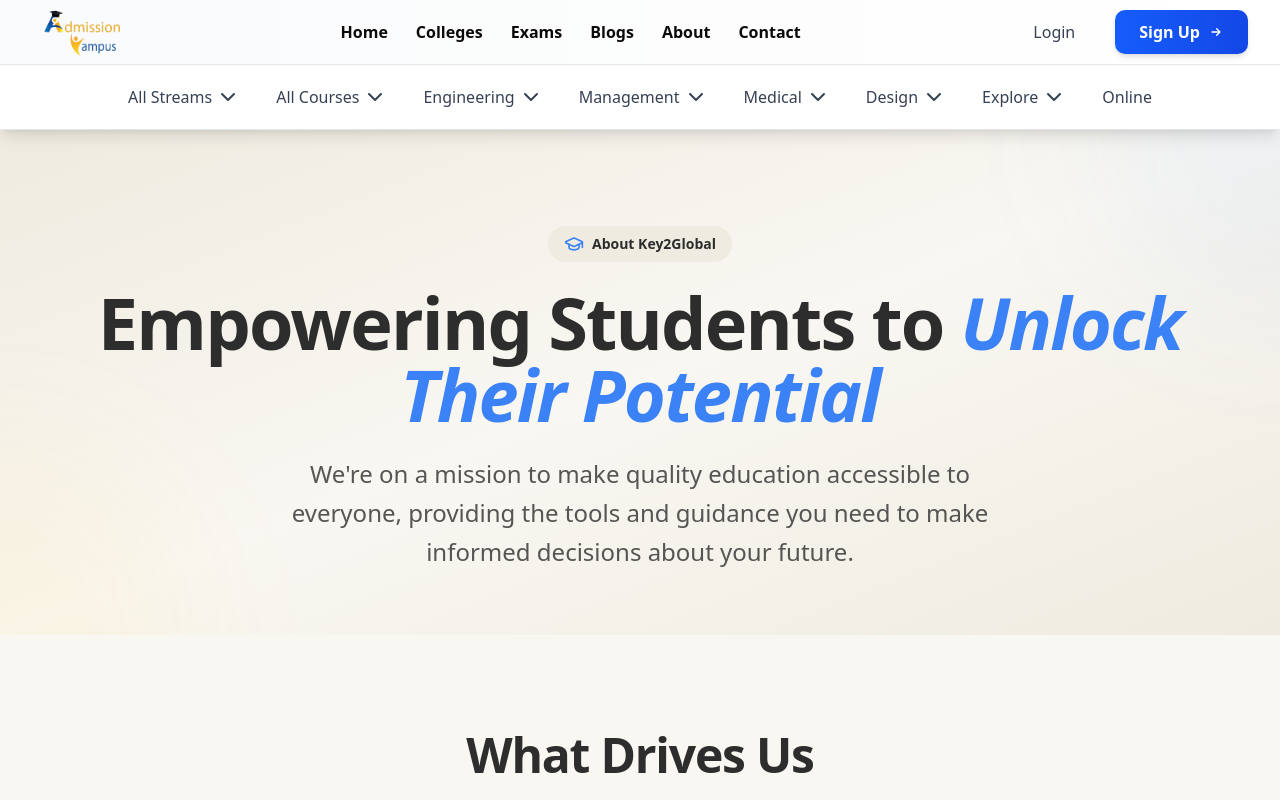
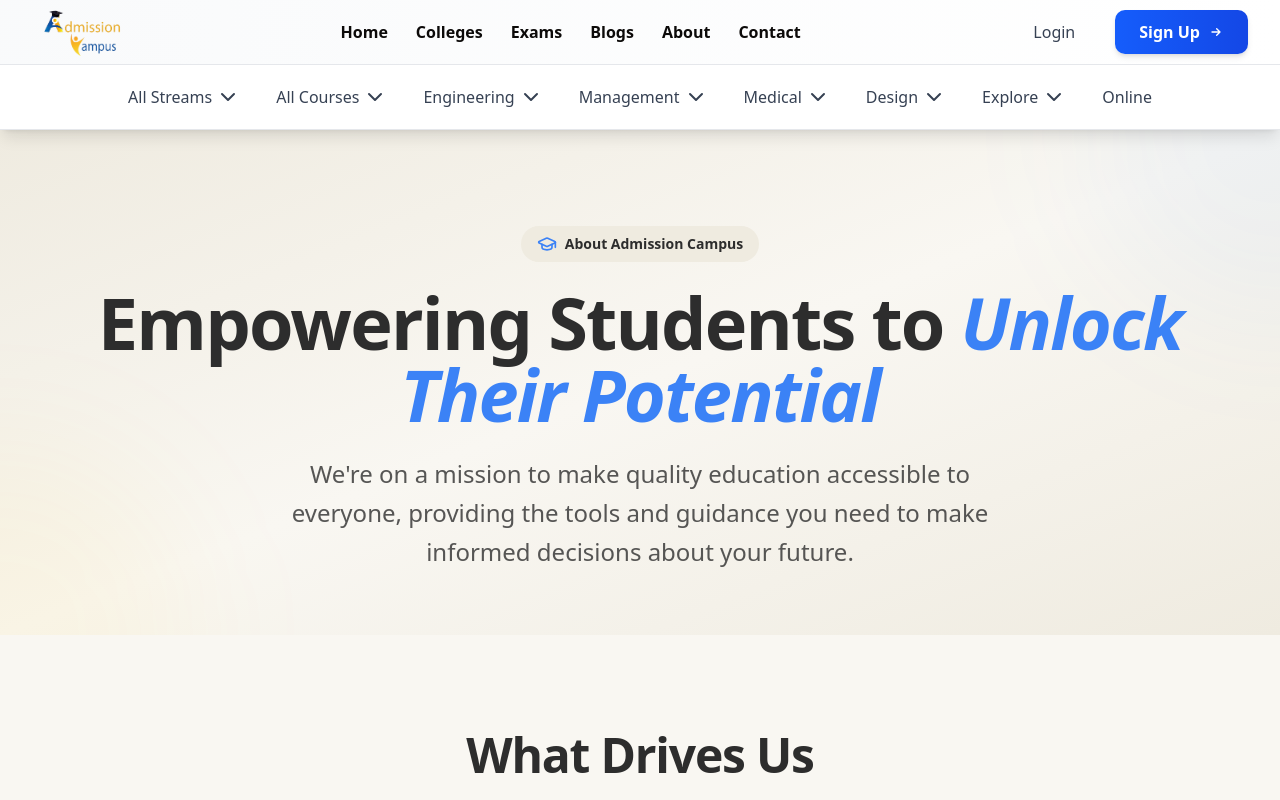
Before and after one commit to sagarrytclick-a11y/admission-portal, a Next.js app: page /about in a window 1280 px wide. Shown: the top 800 px of the page. Built offline with nearby package versions, Linux system fonts and the light colour scheme.

Commit message:
update-name-feature

```diff
--- a/app/about/page.tsx
+++ b/app/about/page.tsx
@@ -73,7 +73,7 @@ export default function AboutPage() {
         <div className="relative max-w-7xl mx-auto text-center">
           <div className="inline-flex items-center gap-2 px-4 py-2 bg-[#EFEBE0] rounded-full mb-6">
             <GraduationCap className="w-5 h-5 text-[#3B82F6]" />
-            <span className="text-sm font-semibold text-[#2D2D2D]">About Key2Global</span>
+            <span className="text-sm font-semibold text-[#2D2D2D]">About Admission Campus</span>
           </div>
 
           <h1 className="text-5xl md:text-7xl font-extrabold mb-6 tracking-tight">
--- a/app/contact/page.tsx
+++ b/app/contact/page.tsx
@@ -42,7 +42,7 @@ export default function ContactPage() {
     {
       icon: <Mail className="w-6 h-6" />,
       title: "Email Us",
-      content: "support@key2global.com",
+      content: "support@admissioncampus.in",
       subContent: "We'll respond within 24 hours",
       color: "bg-[#EFEBE0] text-[#3B82F6]",
     },
```
